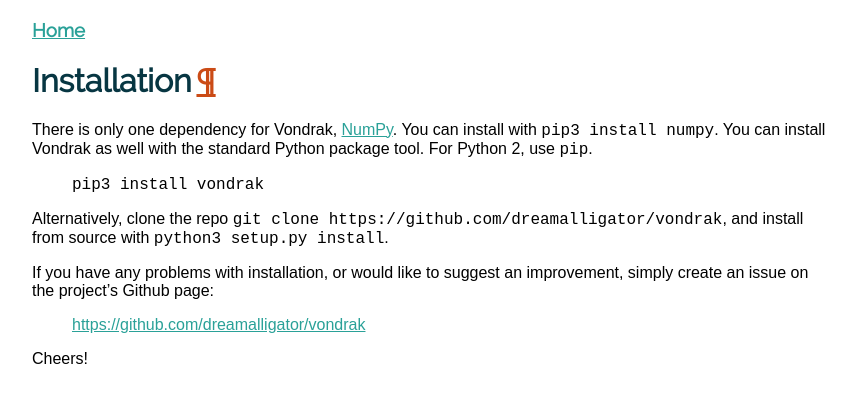
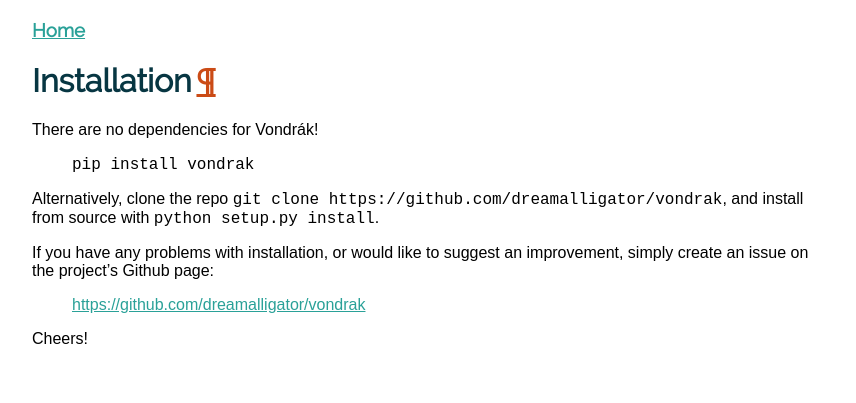
Before and after one commit to dreamalligator/vondrak, a Sphinx documentation site: the page built from vondrak/docs/installation.rst, in a window 1280 px wide. Shown: the top 403 px of the page, without its empty margins (208-1064 px from the left). Built offline with Sphinx 7.4.7, drawn with Linux system fonts in a browser that asks for light colours; the version number is read from the project's files by our own code.

Commit message:
[skip ci] draft

```diff
--- a/environment.yml
+++ b/environment.yml
@@ -3,5 +3,4 @@
   - conda-forge
 dependencies:
   - python<3.15 # max current support 3.14
-  - numpy
   - pytest
--- a/requirements.txt
+++ b/requirements.txt
@@ -1,6 +1,3 @@
-# required
-numpy
-
 # tests
 pytest
 
--- a/setup.py
+++ b/setup.py
@@ -32,7 +32,6 @@
     package_data={
         'vondrak': ['docs/*.rst'],
     },
-    install_requires=['numpy'],
     classifiers=[
         'Development Status :: 5 - Production/Stable',
         'Intended Audience :: Developers',
--- a/vondrak/__init__.py
+++ b/vondrak/__init__.py
@@ -1,6 +1,7 @@
 # -*- coding: utf-8 -*-
 import math
-from numpy import array, sin, cos, sqrt, append
+from array import array
+from math import sin, cos, sqrt, append
 
 __version__ = '1.1.2'
 
--- a/vondrak/docs/examples.rst
+++ b/vondrak/docs/examples.rst
@@ -16,7 +16,7 @@
 
 .. parsed-literal::
 
-    Populating the interactive namespace from numpy and matplotlib
+    Populating the interactive namespace from matplotlib
 
 
 .. code:: python
--- a/vondrak/docs/installation.rst
+++ b/vondrak/docs/installation.rst
@@ -1,11 +1,11 @@
 Installation
 ============
 
-There is only one dependency for Vondrak, `NumPy <http://www.numpy.org/>`_. You can install with ``pip3 install numpy``. You can install Vondrak as well with the standard Python package tool. For Python 2, use ``pip``.
+There are no dependencies for Vondrák!
 
-    ``pip3 install vondrak``
+    ``pip install vondrak``
 
-Alternatively, clone the repo ``git clone https://github.com/dreamalligator/vondrak``, and install from source with ``python3 setup.py install``.
+Alternatively, clone the repo ``git clone https://github.com/dreamalligator/vondrak``, and install from source with ``python setup.py install``.
 
 If you have any problems with installation, or would like to suggest an improvement, simply create an issue on the project's Github page:
 
```
Also changed, not shown: README.rst (+4 -7 lines), vondrak/docs/examples.ipynb, 2 other files.
